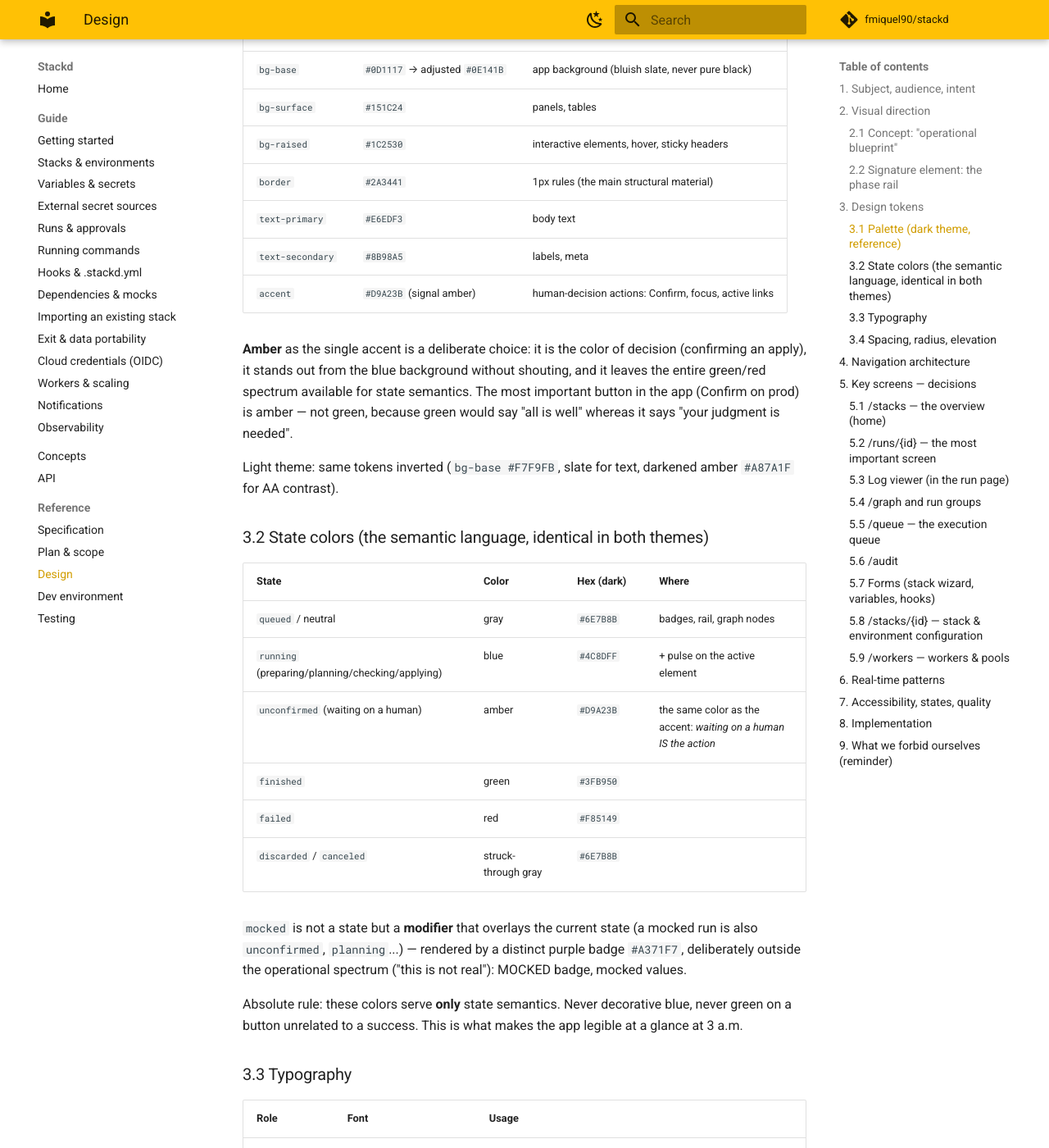
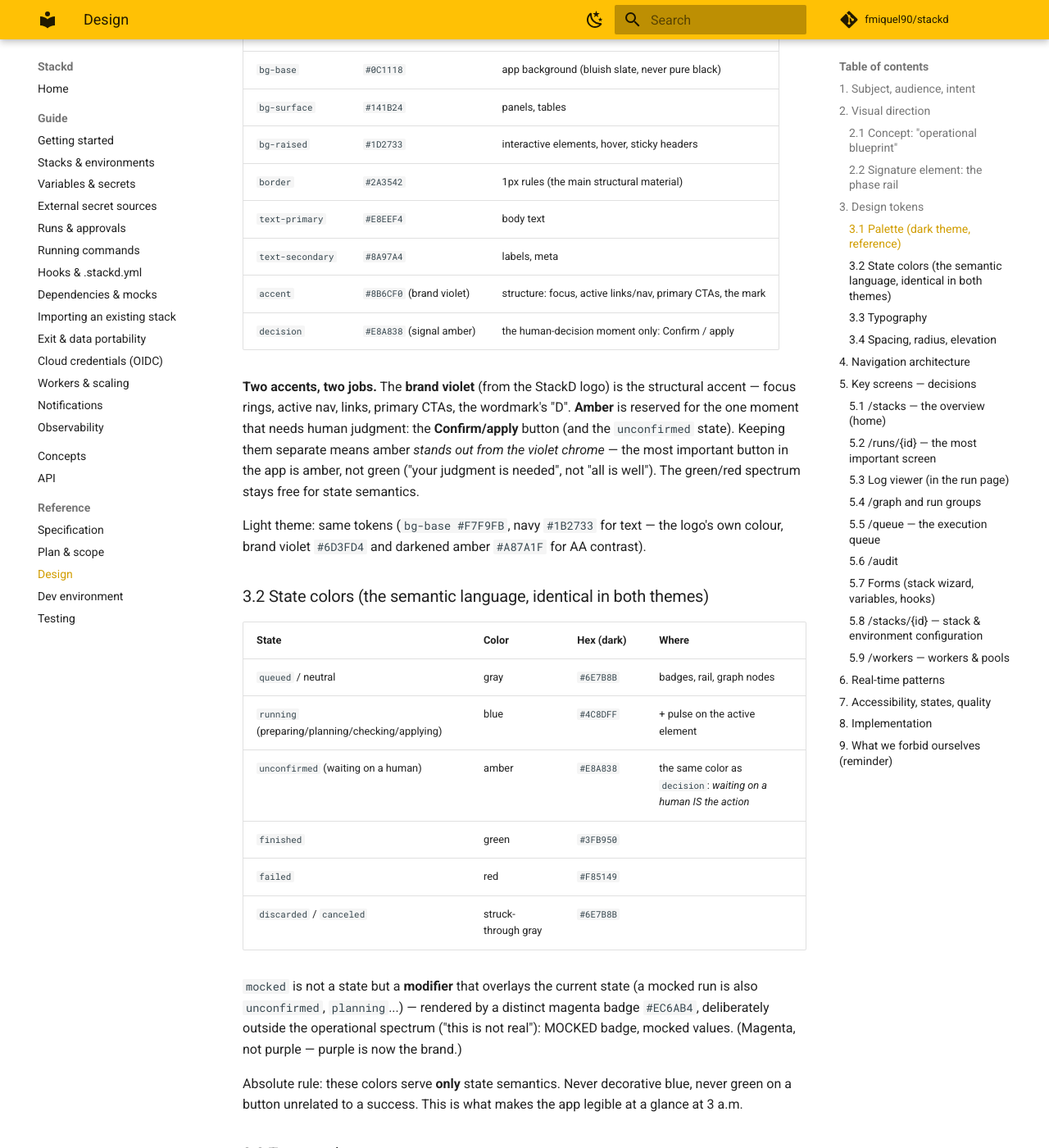
Before and after one commit to fmiquel90/stackd, an MkDocs documentation site: the page built from docs/DESIGN.md, in a window 1280 px wide and 1400 px high, scrolled down 1717 px. Shown: the whole window at 82% size. Built offline with MkDocs 1.6.1 and Material for MkDocs 9.7.7, drawn with Linux system fonts in a browser that asks for light colours; comment, search, counter and statistics services are not loaded; some of the changed text lies outside the part shown.

Commit message:
feat(front): adopt StackD brand — violet accent, amber for decisions
Rebrand around the StackD logo's violet:
- --color-accent moves amber → brand violet (focus, nav, links, primary CTAs)
- new --color-decision (amber) reserved for the Confirm/apply moment + a Button
  "decision" variant; the decision button now stands apart from the violet chrome
- --color-mock moves purple → magenta (purple is now the brand, so the mock
  modifier leaves the brand hue)
- refine the dark surfaces (Control Room) and add the StackD mark + wordmark to
  the shell and login

Updates DESIGN §3 (two-accent model), §4/§5/§7/§9 accordingly.

````diff
--- a/docs/DESIGN.md
+++ b/docs/DESIGN.md
@@ -42,17 +42,18 @@ The rail IS the product's pedagogy: it makes the state machine visible instead o
 
 | Token | Hex | Usage |
 |---|---|---|
-| `bg-base` | `#0D1117` → adjusted `#0E141B` | app background (bluish slate, never pure black) |
-| `bg-surface` | `#151C24` | panels, tables |
-| `bg-raised` | `#1C2530` | interactive elements, hover, sticky headers |
-| `border` | `#2A3441` | 1px rules (the main structural material) |
-| `text-primary` | `#E6EDF3` | body text |
-| `text-secondary` | `#8B98A5` | labels, meta |
-| `accent` | `#D9A23B` (signal amber) | human-decision actions: Confirm, focus, active links |
+| `bg-base` | `#0C1118` | app background (bluish slate, never pure black) |
+| `bg-surface` | `#141B24` | panels, tables |
+| `bg-raised` | `#1D2733` | interactive elements, hover, sticky headers |
+| `border` | `#2A3542` | 1px rules (the main structural material) |
+| `text-primary` | `#E8EEF4` | body text |
+| `text-secondary` | `#8A97A4` | labels, meta |
+| `accent` | `#8B6CF0` (brand violet) | structure: focus, active links/nav, primary CTAs, the mark |
+| `decision` | `#E8A838` (signal amber) | the human-decision moment only: Confirm / apply |
 
-**Amber** as the single accent is a deliberate choice: it is the color of decision (confirming an apply), it stands out from the blue background without shouting, and it leaves the entire green/red spectrum available for state semantics. The most important button in the app (Confirm on prod) is amber — not green, because green would say "all is well" whereas it says "your judgment is needed".
+**Two accents, two jobs.** The **brand violet** (from the StackD logo) is the structural accent — focus rings, active nav, links, primary CTAs, the wordmark's "D". **Amber** is reserved for the one moment that needs human judgment: the **Confirm/apply** button (and the `unconfirmed` state). Keeping them separate means amber *stands out from the violet chrome* — the most important button in the app is amber, not green ("your judgment is needed", not "all is well"). The green/red spectrum stays free for state semantics.
 
-Light theme: same tokens inverted (`bg-base #F7F9FB`, slate for text, darkened amber `#A87A1F` for AA contrast).
+Light theme: same tokens (`bg-base #F7F9FB`, navy `#1B2733` for text — the logo's own colour, brand violet `#6D3FD4` and darkened amber `#A87A1F` for AA contrast).
 
 ### 3.2 State colors (the semantic language, identical in both themes)
 
@@ -60,12 +61,12 @@ Light theme: same tokens inverted (`bg-base #F7F9FB`, slate for text, darkened a
 |---|---|---|---|
 | `queued` / neutral | gray | `#6E7B8B` | badges, rail, graph nodes |
 | `running` (preparing/planning/checking/applying) | blue | `#4C8DFF` | + pulse on the active element |
-| `unconfirmed` (waiting on a human) | amber | `#D9A23B` | the same color as the accent: *waiting on a human IS the action* |
+| `unconfirmed` (waiting on a human) | amber | `#E8A838` | the same color as `decision`: *waiting on a human IS the action* |
 | `finished` | green | `#3FB950` | |
 | `failed` | red | `#F85149` | |
 | `discarded` / `canceled` | struck-through gray | `#6E7B8B` | |
 
-`mocked` is not a state but a **modifier** that overlays the current state (a mocked run is also `unconfirmed`, `planning`...) — rendered by a distinct purple badge `#A371F7`, deliberately outside the operational spectrum ("this is not real"): MOCKED badge, mocked values.
+`mocked` is not a state but a **modifier** that overlays the current state (a mocked run is also `unconfirmed`, `planning`...) — rendered by a distinct magenta badge `#EC6AB4`, deliberately outside the operational spectrum ("this is not real"): MOCKED badge, mocked values. (Magenta, not purple — purple is now the brand.)
 
 Absolute rule: these colors serve **only** state semantics. Never decorative blue, never green on a button unrelated to a success. This is what makes the app legible at a glance at 3 a.m.
 
@@ -102,7 +103,7 @@ Absolute rule: these colors serve **only** state semantics. Never decorative blu
 └──────────┴─────────────────────────────────────────┘
 ```
 
-- **Labeled side nav (≈ 208 px, icon + text label)**: Stacks, Graph, Audit, Workers, Variable Sets, Settings, with the `Stackd` wordmark at the top. Active item = amber text + `raised` background. The product has few sections: no mega-menu.
+- **Labeled side nav (≈ 208 px, icon + text label)**: Stacks, Graph, Audit, Workers, Variable Sets, Settings, with the `StackD` mark + wordmark at the top. Active item = brand-violet text + `raised` background. The product has few sections: no mega-menu.
   - **Decision (revised): labels are always visible, not only on hover.** An icons-only nav forces *recall* (guessing what an icon means); a labeled nav plays on *recognition* — faster, less ambiguous, and better for accessibility (the label is not carried by the `aria-label` alone). For an expert tool used daily, clarity wins over the 150 px gained. The earlier "56 px icons + tooltip, expandable on hover" track is abandoned: the tooltip hides information behind an interaction.
 - **Structural breadcrumb**: `space / stack / environment / run #142` — always present, each segment clickable. It is the backbone of orientation, given the 4-level hierarchy.
 - **⌘K command palette** from v1: go to a stack/env, trigger a run, copy an ID. For an expert audience, this is the real primary navigation; the visual nav is the fallback.
@@ -139,7 +140,7 @@ Absolute rule: these colors serve **only** state semantics. Never decorative blu
 - Header: triggerer AND confirmer shown (Google avatars) — audit is in the interface, not hidden in a page.
 - **Plan** tab: `+3 ~1 −0` summary in giant mono, then a list of resources grouped by action (create/update/delete), each resource expandable into an attribute-by-attribute diff (added green / modified amber / deleted red, values in mono). **Destructions are always expanded by default** — a delete is never hidden.
 - **Checks** tab: one block per after_plan hook (name, status, duration, output), warn = amber with the note "manual confirmation required".
-- **Inputs** tab: resolved variables with their **provenance as a mono badge** (`set:common-aws`, `stack`, `env`, `dependency`, `MOCK` in purple). Sensitive values: `•••` with no "reveal" button.
+- **Inputs** tab: resolved variables with their **provenance as a mono badge** (`set:common-aws`, `stack`, `env`, `dependency`, `MOCK` in magenta). Sensitive values: `•••` with no "reveal" button.
 
 ### 5.3 Log viewer (in the run page)
 
@@ -152,7 +153,7 @@ Absolute rule: these colors serve **only** state semantics. Never decorative blu
 ### 5.4 `/graph` and run groups
 
 - react-flow, dagre layout left→right, **filter by environment name at the top** (see the "prod" graph without the dev noise).
-- Node = minimal card: stack/env + mini-rail of the last run. Edge labeled with the number of output references; dashed purple edge if mocks are involved.
+- Node = minimal card: stack/env + mini-rail of the last run. Edge labeled with the number of output references; dashed magenta edge if mocks are involved.
 - Run group view: same graph, the nodes color in real time during the cascade. No confetti at the end — a green `finished` state is enough.
 - **Mandatory accessible alternative**: a react-flow graph is not navigable by screen reader nor by keyboard alone. A systematic **"list view"** toggle = an adjacency table (`upstream env → downstream env · N references · MOCK?`) that is sortable, focusable, with the same filter. The graph is the default display; the list is the complete functional equivalent, not a stopgap. The graph nodes remain reachable via `Tab` (topological order) with an `aria-label` announcement of the last run's state.
 - **Auto-link by name**: a collapsible action wires two stacks in bulk — for every same-named env pair it links each matching upstream output to the downstream input of the same name (one POST instead of adding references one by one). Reports the count of references created.
@@ -206,7 +207,7 @@ The visual answer to "why isn't my run starting?".
 
 - Minimum AA contrast on both themes (verified on the state colors over their actual backgrounds).
 - **Color is never the sole carrier of state**: each badge has its text label, the rail has icons per segment (✓ ✕ ⏸ ▶). Color blindness = the nominal case in this trade.
-- Full keyboard navigation: `j/k` in tables, `f` full-screen logs, `⌘K` palette, visible amber 2 px focus. `prefers-reduced-motion`: the rail's pulse becomes a static opacity change.
+- Full keyboard navigation: `j/k` in tables, `f` full-screen logs, `⌘K` palette, visible brand-violet 2 px focus. `prefers-reduced-motion`: the rail's pulse becomes a static opacity change.
 - **Skip-link** "Go to content" as the first focusable element (side nav + breadcrumb = many tab stops before the content on a dense app).
 - **Polite live regions, never focus stealing**: real-time state changes (rail, badges, "Reconnecting…" banner) are announced via `aria-live="polite"` and never move the user's focus (they may be reading logs or filling out a form). Action toasts use `aria-live` and do not capture focus.
 - **Tabular figures**: `font-variant-numeric: tabular-nums` on any data aligned in a column (durations, `+a ~c −d`, counters, timestamps) — JetBrains Mono is already monospaced, but we force tabular-nums so the columns do not dance during streaming.
@@ -234,7 +235,7 @@ The visual answer to "why isn't my run starting?".
 ## 9. What we forbid ourselves (reminder)
 
 - Drop shadows, gradients, glassmorphism, decorative illustrations, emojis in the UI.
-- State colors used for anything other than state; amber accent used for anything other than decision/focus.
+- State colors used for anything other than state; brand violet used to carry state meaning; amber used for anything other than the decision moment + `unconfirmed`.
 - An icon alone on a destructive action; confirmation without typing the name for deletions **and for any `tier=prod` or `destroy` apply** (§5.2).
 - Toasts for background events; unsolicited animations beyond the rail's pulse.
 - Hiding or collapsing a resource destruction in a plan.
--- a/front/src/pages/LoginPage.tsx
+++ b/front/src/pages/LoginPage.tsx
@@ -1,6 +1,7 @@
 import { useQuery } from "@tanstack/react-query";
 import { auth } from "@/api/client";
 import { useDevLogin } from "@/auth/session";
+import { Brand } from "@/components/BrandMark";
 
 export function LoginPage() {
   const personas = useQuery({ queryKey: ["dev-personas"], queryFn: auth.devPersonas, retry: false });
@@ -12,7 +13,9 @@ export function LoginPage() {
         className="w-full max-w-[420px] rounded-base p-8"
         style={{ backgroundColor: "var(--color-bg-surface)", border: "1px solid var(--color-border)" }}
       >
-        <h1 className="text-[24px] font-semibold tracking-[-0.01em]">Stackd</h1>
+        <h1>
+          <Brand markSize={26} textClass="text-[24px]" />
+        </h1>
         <p className="mt-1 text-[13px]" style={{ color: "var(--color-text-secondary)" }}>
           Terraform orchestration control room.
         </p>
--- a/front/src/pages/RunPage.tsx
+++ b/front/src/pages/RunPage.tsx
@@ -167,7 +167,7 @@ export function RunPage() {
               </span>
             )}
             <Button
-              variant="accent"
+              variant="decision"
               disabled={run.state !== "unconfirmed" || confirm.isPending || !env.data}
               onClick={onConfirmClick}
             >
@@ -201,7 +201,7 @@ export function RunPage() {
                 <TextInput value={typed} onChange={(e) => setTyped(e.target.value)} autoFocus />
               </div>
               <Button
-                variant="accent"
+                variant="decision"
                 disabled={typed !== env.data.name || confirm.isPending}
                 onClick={() => confirm.mutate()}
               >
````
Also changed, not shown: front/src/components/BrandMark.stories.tsx (added, +9 -0 lines), front/src/components/BrandMark.tsx (added, +24 -0 lines), front/src/components/ui.tsx (+12 -4 lines), front/src/styles/tokens.css (+18 -12 lines), 1 other file.
